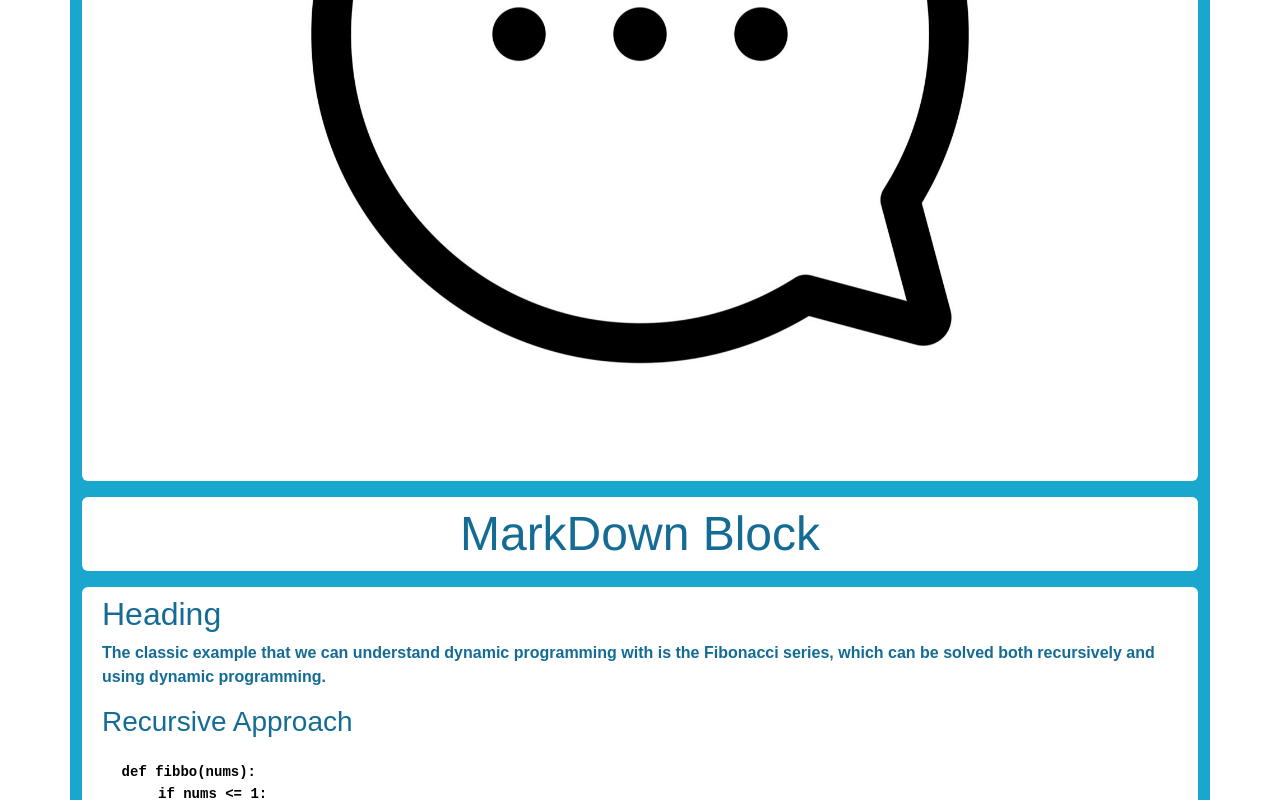
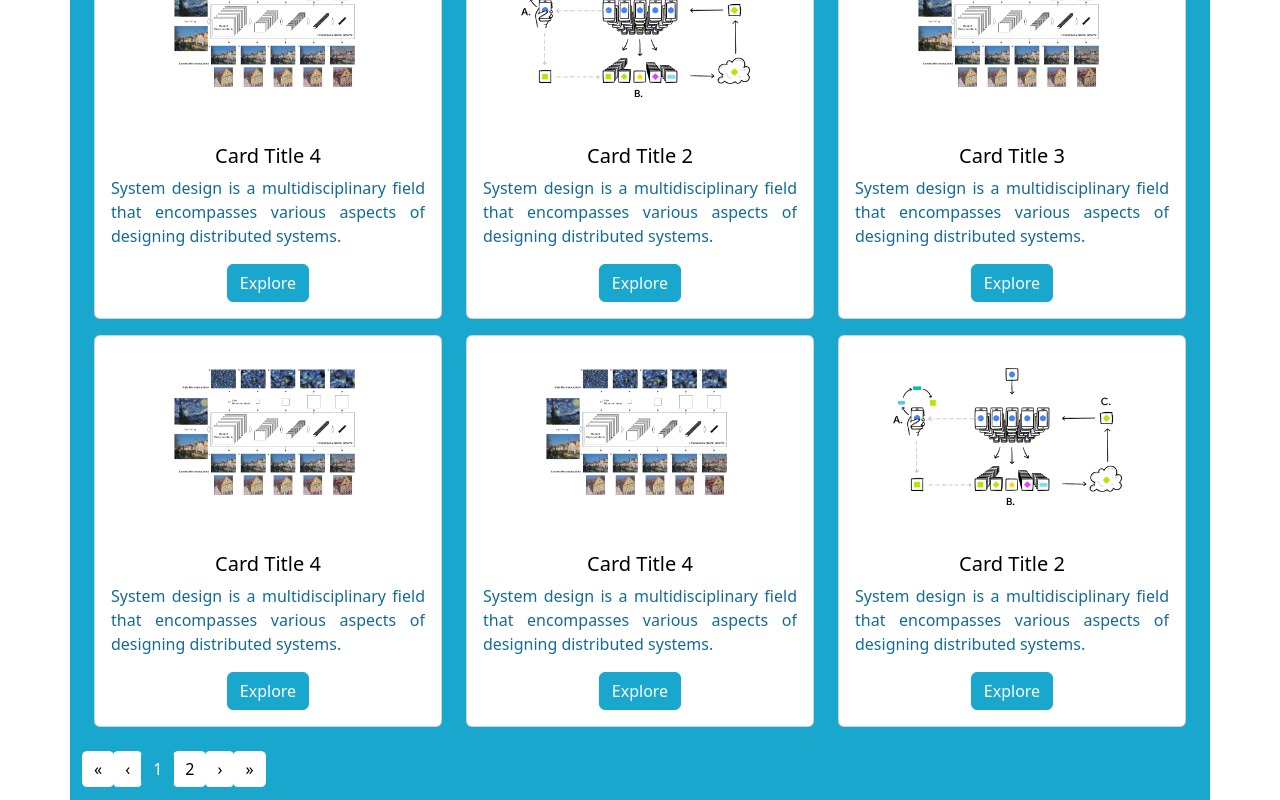
Before and after one commit to abhishekprakash256/frontend-component-kit, a React (Vite) app: page / in a window 1280 px wide. Shown: the part 1200-2000 px from the top of the page. Built offline with nearby package versions, Linux system fonts and the light colour scheme.

Commit message:
paignataion code

```diff
--- a/src/App.tsx
+++ b/src/App.tsx
@@ -13,6 +13,10 @@ import SpaceBlock from './components/SpaceBlock';
 import React from "react";
 import CardLists from './components/CardLists';
 import PaginationExp from './components/PaignatationExp'
+import CardsPaignation from './components/CardsPaignation';
+
+
+
 
 const title : string = "Tech";
 const more_link : string = "www.google.com";
@@ -92,6 +96,83 @@ const cardDataTwo =   [{
 
 
 
+const Paignation_data = [
+  {
+    card_title: "Card Title 1",
+    card_para: "System design is a multidisciplinary field that encompasses various aspects of designing distributed systems. ",
+    img_src: "cards.jpg",  /* the image file is in the public folder */
+    card_url: "https://example.com/card1",
+  },
+  {
+    card_title: "Card Title 2",
+    card_para: "System design is a multidisciplinary field that encompasses various aspects of designing distributed systems.",
+    img_src: "federated-learning-flow.png", /* the image file is in the public folder */
+    card_url: "https://example.com/card2",
+  },
+  {
+    card_title: "Card Title 3",
+    card_para: "System design is a multidisciplinary field that encompasses various aspects of designing distributed systems.",
+    img_src: "image_1.png",  /* the image file is in the public folder */
+    card_url: "https://example.com/card3",
+  },
+  {
+    card_title: "Card Title 4",
+    card_para: "System design is a multidisciplinary field that encompasses various aspects of designing distributed systems.",
+    img_src: "image_1.png",
+    card_url: "https://example.com/card4",
+  },
+  {
+    card_title: "Card Title 2",
+    card_para: "System design is a multidisciplinary field that encompasses various aspects of designing distributed systems.",
+    img_src: "federated-learning-flow.png", /* the image file is in the public folder */
+    card_url: "https://example.com/card2",
+  },
+  {
+    card_title: "Card Title 3",
+    card_para: "System design is a multidisciplinary field that encompasses various aspects of designing distributed systems.",
+    img_src: "image_1.png",  /* the image file is in the public folder */
+    card_url: "https://example.com/card3",
+  },
+  {
+    card_title: "Card Title 4",
+    card_para: "System design is a multidisciplinary field that encompasses various aspects of designing distributed systems.",
+    img_src: "image_1.png",
+    card_url: "https://example.com/card4",
+  },
+
+  {
+    card_title: "Card Title 4",
+    card_para: "System design is a multidisciplinary field that encompasses various aspects of designing distributed systems.",
+    img_src: "image_1.png",
+    card_url: "https://example.com/card4",
+  },
+  {
+    card_title: "Card Title 2",
+    card_para: "System design is a multidisciplinary field that encompasses various aspects of designing distributed systems.",
+    img_src: "federated-learning-flow.png", /* the image file is in the public folder */
+    card_url: "https://example.com/card2",
+  },
+  {
+    card_title: "Card Title 3",
+    card_para: "System design is a multidisciplinary field that encompasses various aspects of designing distributed systems.",
+    img_src: "image_1.png",  /* the image file is in the public folder */
+    card_url: "https://example.com/card3",
+  },
+  {
+    card_title: "Card Title 4",
+    card_para: "System design is a multidisciplinary field that encompasses various aspects of designing distributed systems.",
+    img_src: "image_1.png",
+    card_url: "https://example.com/card4",
+  },
+];
+
+
+
+
+
+
+
+
 function App() {
 
   return (
@@ -109,6 +190,8 @@ function App() {
       <More more_link={ more_link}/>
      <HeadingBar title={title}/>
 
+    <CardsPaignation cardData={Paignation_data} />
+
      <HeadingBar title={"Chat App"}/>
      <ArticleImage image_link= {article_image} />
      <HeadingBar title={"MarkDown Block"}/>
@@ -121,6 +204,8 @@ function App() {
 
 
     <CardLists cardData = {cardData}></CardLists>
+
+
 
 
       <SocialMediaLinks
--- a/src/components/CardLists.tsx
+++ b/src/components/CardLists.tsx
@@ -1,3 +1,7 @@
+/*
+The componet to display max cards and leave space for cards as well , the paignation login is not there
+*/
+
 "use client";
 import React from "react";
 import { Card, Button, Row, Col } from "react-bootstrap";
--- /dev/null
+++ b/src/components/CardsPaignation.tsx
@@ -0,0 +1,107 @@
+/*
+The cards paignantion that puts 9 cards in one page and if less no other page
+
+*/
+
+
+"use client";
+import React, { useState } from "react";
+import { Card, Button, Row, Col, Container, Pagination } from "react-bootstrap";
+import '../styles/style.css';
+import '../styles/Card.css';
+import '../styles/PaignatationExp.css'; // the custom import file
+
+
+
+// Card Component
+const CardExp: React.FC<CardExpProps> = ({ card_para, img_src, card_url, card_title }) => {
+  return (
+    <Card className="">
+      <Card.Img className="card-img-container p-3 " variant="top" src={img_src} />
+      <Card.Body>
+        <div className="font-color-class text-center card-title">
+          <Card.Title>{card_title}</Card.Title>
+        </div>
+        <Card.Text className="card-text font-color-class justify-content">
+          {card_para}
+        </Card.Text>
+        <div className="text-center">
+          <Button className="button-custom-color" href={card_url}>
+            Explore
+          </Button>
+        </div>
+      </Card.Body>
+    </Card>
+  );
+};
+
+// Interfaces
+interface CardExpProps {
+  card_para: string;
+  img_src: string;
+  card_url: string;
+  card_title: string;
+}
+
+interface CardExpListProps {
+  cardData: CardExpProps[];
+}
+
+// ✅ Main Component with Pagination
+const CardsPaignation: React.FC<CardExpListProps> = ({ cardData }) => {
+  const [currentPage, setCurrentPage] = useState(1);
+  const cardsPerPage = 9;
+  const totalPages = Math.ceil(cardData.length / cardsPerPage);
+
+  // Slice data for current page
+  const currentCards = cardData.slice((currentPage - 1) * cardsPerPage, currentPage * cardsPerPage);
+
+  // Handle page change
+  const handlePageChange = (page: number) => {
+    if (page >= 1 && page <= totalPages) {
+      setCurrentPage(page);
+    }
+  };
+
+  return (
+    <Container>
+      <Row>
+        {currentCards.map((card, index) => (
+          <Col key={index} xs={12} sm={12} md={4} className="mt-3">
+            <CardExp
+              card_title={card.card_title}
+              card_para={card.card_para}
+              img_src={card.img_src}
+              card_url={card.card_url}
+            />
+          </Col>
+        ))}
+      </Row>
+
+      {/* Pagination */}
+      {totalPages > 1 && (
+        <Row className="mt-4 justify-content-center">
+          <Pagination>
+            <Pagination.First onClick={() => handlePageChange(1)} disabled={currentPage === 1} />
+            <Pagination.Prev onClick={() => handlePageChange(currentPage - 1)} disabled={currentPage === 1} />
+
+            {[...Array(totalPages)].map((_, i) => (
+              <Pagination.Item
+                key={i + 1}
+                active={i + 1 === currentPage}
+                onClick={() => handlePageChange(i + 1)}
+              >
+                {i + 1}
+              </Pagination.Item>
+            ))}
+
+            <Pagination.Next onClick={() => handlePageChange(currentPage + 1)} disabled={currentPage === totalPages} />
+            <Pagination.Last onClick={() => handlePageChange(totalPages)} disabled={currentPage === totalPages} />
+          </Pagination>
+        </Row>
+      )}
+    </Container>
+  );
+};
+
+export default CardsPaignation;
--- a/src/components/PaignatationExp.tsx
+++ b/src/components/PaignatationExp.tsx
@@ -1,5 +1,5 @@
 /*
-The component to make the paignanton
+The component to make the paignanton only the paignation bar
 */
 
 import React from 'react';
```
